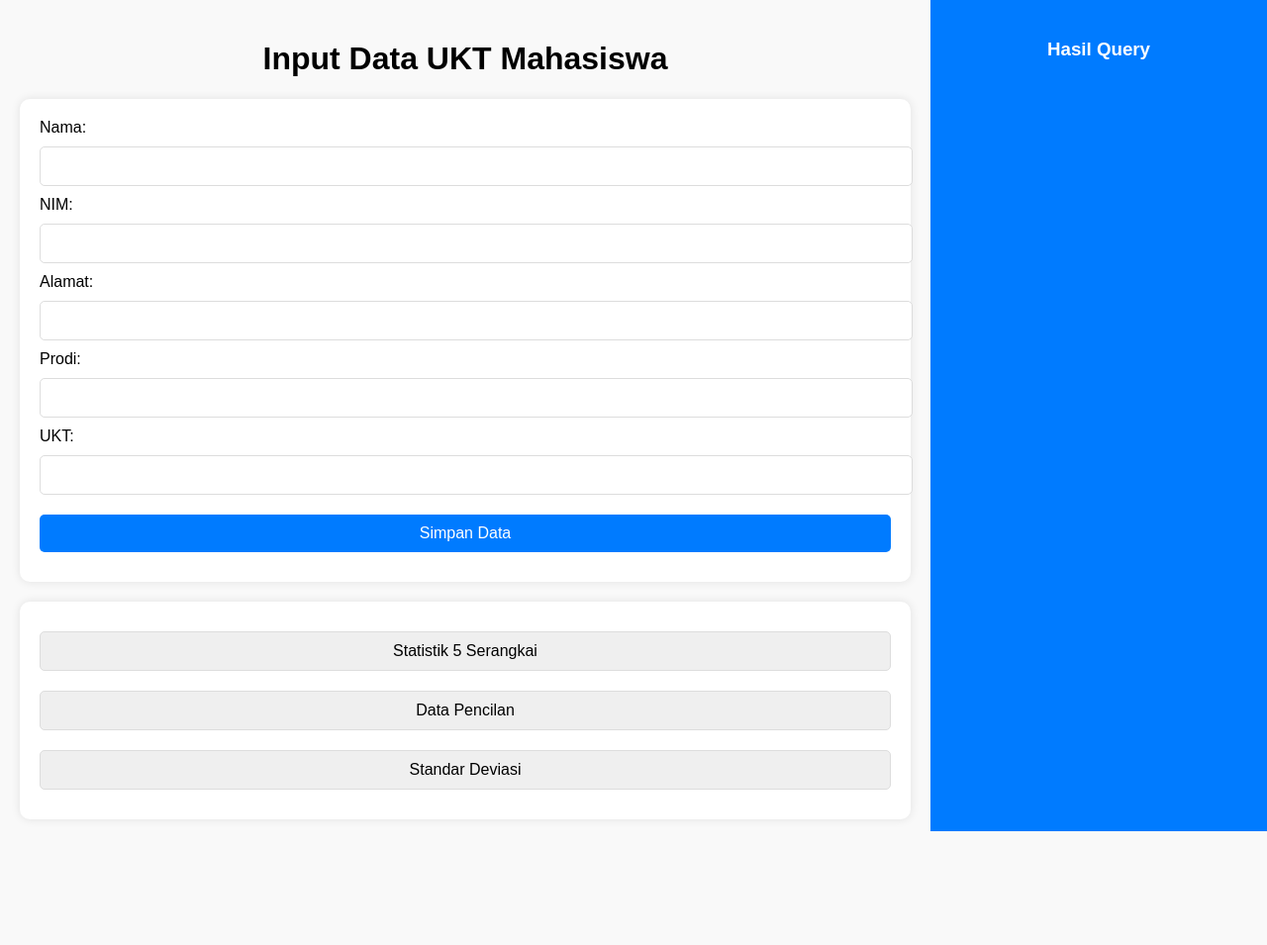
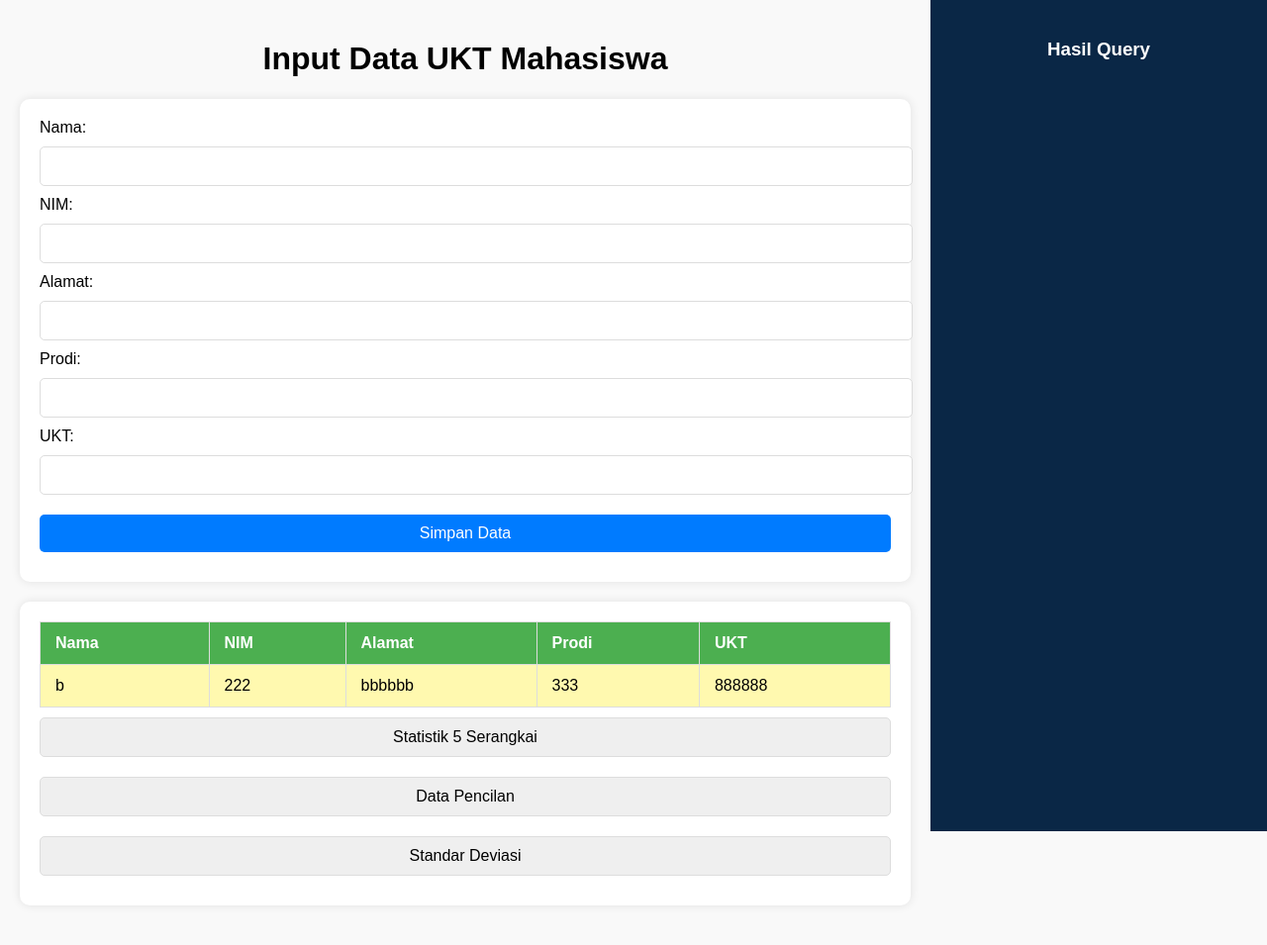
Before and after one commit to DaffaPramudya/uasbasdat121, a PHP site: page / in a window 1280 px wide. Shown: the whole page at 99% size. Before the commit the page ends 840 px from the top, so only its background shows below. Run offline with PHP 8.4, Linux system fonts and the light colour scheme; data comes from the database, SQL or seed files in the repository.

Commit message:
Added Table

```diff
--- a/Controller/mahasiswa-controller.php
+++ b/Controller/mahasiswa-controller.php
@@ -1,5 +1,4 @@
 <?php
-// controllers/MahasiswaController.php
 
 include_once 'Model/mahasiswa-model.php';
 
@@ -23,12 +22,15 @@ class MahasiswaController {
     }
 
     public function getDataPencilan() {
-        $pencilanData = $this->mahasiswaModel->getDataPencilan();
-        return $pencilanData;
+        $pencilan = $this->mahasiswaModel->getDataPencilan();
+        return $pencilan;
     }
 
     public function getStandarDeviasi() {
         return $this->mahasiswaModel->getStandarDeviasi();
     }
+    public function getListMahasiswa() {
+        return $this->mahasiswaModel->getAllMahasiswa();
+    }
 }
 ?>
--- a/Model/mahasiswa-model.php
+++ b/Model/mahasiswa-model.php
@@ -18,6 +18,19 @@ class MahasiswaModel {
             return false;
         }
     }
+    public function getAllMahasiswa() {
+        $sql = "SELECT * FROM mahasiswa";
+        $result = $this->conn->query($sql);
+        $mahasiswaList = [];
+
+        if ($result->num_rows > 0) {
+            // Fetch all records as an associative array
+            while ($row = $result->fetch_assoc()) {
+                $mahasiswaList[] = $row;
+            }
+        }
+        return $mahasiswaList;
+    }
 
     //cek duplikat
     public function isDuplicateNIM($nim) {
@@ -37,7 +50,7 @@ class MahasiswaModel {
                                   AVG(ukt) AS rata_rata
                                 FROM mahasiswa");
         $data = $result->fetch_assoc();
-        // Q1 dan Q3
+
         $q1q2 = $this->conn->query("SELECT ukt FROM mahasiswa ORDER BY ukt");
         $ukts = [];
         while ($row = $q1q2->fetch_assoc()) {
@@ -55,17 +68,17 @@ class MahasiswaModel {
         ];
     }
 
-    // Mengambil data pencilan
+
     public function getDataPencilan() {
         $result = $this->conn->query("SELECT COUNT(*) AS total_count FROM mahasiswa");
         $data = $result->fetch_assoc();
         $total_count = $data['total_count'];
 
-        // Menghitung offset untuk Q1 dan Q3
+
         $q1_offset = floor($total_count * 0.25);
         $q3_offset = floor($total_count * 0.75);
 
-        // Mengambil Q1
+
         $result = $this->conn->query("SELECT amount INTO @q1
                                     FROM (
                                         SELECT ukt AS amount, ROW_NUMBER() OVER (ORDER BY ukt) AS row_num
@@ -73,7 +86,6 @@ class MahasiswaModel {
                                     ) AS subquery
                                     WHERE row_num = $q1_offset");
         $q1 = $this->conn->query("SELECT @q1 AS q1_value")->fetch_assoc()['q1_value'];
-
         // Mengambil Q3
         $result = $this->conn->query("SELECT amount INTO @q3
                                     FROM (
@@ -83,33 +95,27 @@ class MahasiswaModel {
                                     WHERE row_num = $q3_offset");
         $q3 = $this->conn->query("SELECT @q3 AS q3_value")->fetch_assoc()['q3_value'];
 
-        // Menghitung IQR, Lower Bound, dan Upper Bound
         $iqr = $q3 - $q1;
         $lower_bound = max(0, $q1 - (1.5 * $iqr));
         $upper_bound = $q3 + (1.5 * $iqr);
 
-        // Mengambil data pencilan berdasarkan batas bawah dan atas
         $sql = "SELECT * FROM mahasiswa
                 WHERE ukt < $lower_bound OR ukt > $upper_bound";
-
         $result = $this->conn->query($sql);
 
-        // Memeriksa apakah ada hasil dan mengembalikannya
         if ($result->num_rows > 0) {
             $pencilanData = [];
             $result->data_seek(0);
             while ($row = $result->fetch_assoc()) {
-                $pencilanData[] = $row; // Menambahkan data ke array
+                $pencilanData[] = $row;
 }
         } else {
             $pencilanData = [];
         }
-
         return $pencilanData;
 
     }
 
-    // Mengambil standar deviasi UKT
     public function getStandarDeviasi() {
         $result = $this->conn->query("SELECT STD(ukt) AS std_deviasi FROM mahasiswa");
         return $result->fetch_assoc();
--- a/View/css/styles.css
+++ b/View/css/styles.css
@@ -12,7 +12,7 @@ body {
 .sidebar {
   flex: 1;
   padding: 20px;
-  background-color: #007bff;
+  background-color: #0a2746;
   color: #fff;
   height: 100vh;
   overflow-y: auto;
@@ -51,3 +51,26 @@ h1 {
 .sidebar p {
   margin: 10px 0;
 }
+.data-mahasiswa {
+  margin: 0;
+  width: 100%;
+  border-collapse: collapse;
+  background-color: #fff9Af;
+
+}
+th, td {
+  padding: 12px 15px;
+  text-align: left;
+  border: 1px solid #ddd;
+  word-wrap: break-word;
+}
+th {
+  background-color: #4CAF50;
+  color: white;
+}
+tr:nth-child(even) {
+  background-color: #f2f2f2;
+}
+tr:hover {
+  background-color: #ddd;
+}
--- a/View/register.php
+++ b/View/register.php
@@ -8,11 +8,10 @@
 </head>
 <body>
 
-  <!-- Main Content -->
+
   <div class="main-container">
     <h1>Input Data UKT Mahasiswa</h1>
 
-    <!-- Form untuk Input Data -->
     <div class="form-container">
       <form method="POST">
         <label for="nama">Nama:</label>
@@ -34,8 +33,36 @@
       </form>
     </div>
 
-    <!-- Tombol untuk Query Statistik -->
     <div class="button-container">
+    <table class="data-mahasiswa">
+        <thead>
+            <tr>
+                <th>Nama</th>
+                <th>NIM</th>
+                <th>Alamat</th>
+                <th>Prodi</th>
+                <th>UKT</th>
+            </tr>
+        </thead>
+        <tbody>
+        <?php
+            // Display data from database
+            if (!empty($mahasiswaList)) {
+              foreach ($mahasiswaList as $row) {
+                echo "<tr>
+                  <td>{$row['nama']}</td>
+                  <td>{$row['nim']}</td>
+                  <td>{$row['alamat']}</td>
+                  <td>{$row['prodi']}</td>
+                  <td>{$row['ukt']}</td>
+                </tr>";
+                }
+            } else {
+                echo "<tr><td colspan='5'>No data available</td></tr>";
+            }
+            ?>
+        </tbody>
+    </table>
       <form method="POST">
         <button type="submit" name="query" value="statistik">Statistik 5 Serangkai</button>
         <button type="submit" name="query" value="pencilan">Data Pencilan</button>
@@ -44,11 +71,10 @@
     </div>
   </div>
 
-  <!-- Sidebar -->
   <div class="sidebar">
     <h3>Hasil Query</h3>
     <?php
-    // Menampilkan hasil query berdasarkan input user
+
     if (isset($statistik)) {
         echo "<p>Minimum: " . $statistik['minimum'] . "</p>";
         echo "<p>Maksimum: " . $statistik['maksimum'] . "</p>";
@@ -72,6 +98,5 @@
     }
     ?>
   </div>
-
 </body>
 </html>
--- a/index.php
+++ b/index.php
@@ -8,6 +8,7 @@ include('Controller/mahasiswa-controller.php');  // Controller untuk logika apli
 // Membuat objek controller
 $controller = new MahasiswaController($conn);
 
+$mahasiswaList = $controller->getListMahasiswa();
 // Menangani form submission untuk registrasi mahasiswa
 if ($_SERVER['REQUEST_METHOD'] === 'POST') {
     // Menyimpan data mahasiswa
@@ -28,7 +29,6 @@ if ($_SERVER['REQUEST_METHOD'] === 'POST') {
             }
         }
     }
-
     // Menangani permintaan statistik
     if (isset($_POST['query'])) {
         $queryType = $_POST['query'];
@@ -42,7 +42,6 @@ if ($_SERVER['REQUEST_METHOD'] === 'POST') {
         }
     }
 }
-
 // Panggil View untuk menampilkan form dan tabel
 include('View/register.php');
 ?>
```
